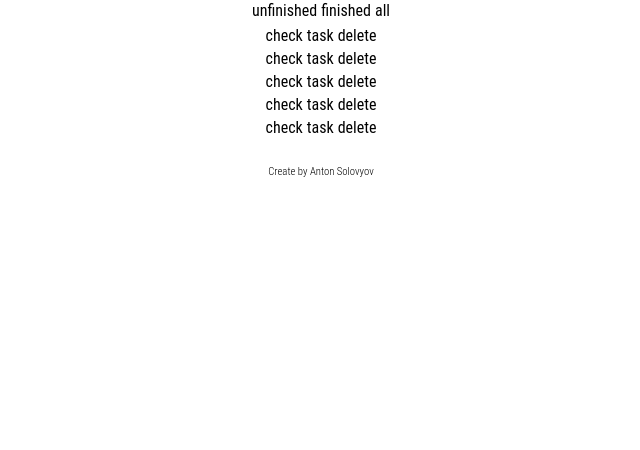
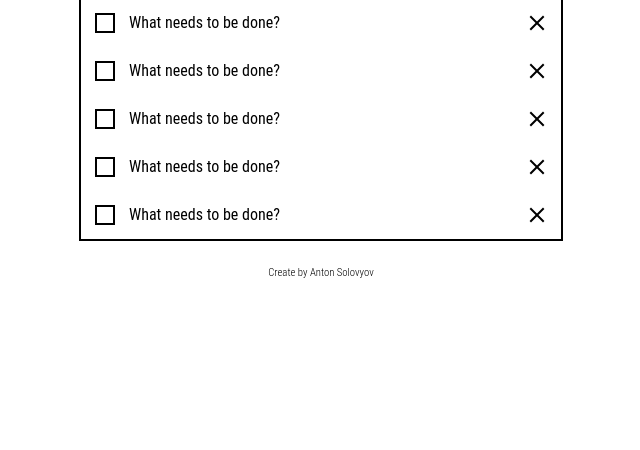
Before and after one commit to antoinesolovyov/todolist-vanilla-app, a plain HTML site: page index.html in a window 1280 px wide. Shown: the part 358-808 px from the top of the page, without its empty margins (319-959 px from the left). Drawn offline with Linux system fonts and the light colour scheme.

Commit message:
Add components style

```diff
--- a/components/Bar.js
+++ b/components/Bar.js
@@ -1,24 +1,51 @@
 export class Bar {
   constructor() {
+    // create bar elements
     this.barElement = document.createElement("table");
     this.tabListElement = document.createElement("tr");
-
     this.unfinishedTabElement = document.createElement("td");
-        this.unfinishedTabElement.innerText = "unfinished";
-
+    this.unfinishedTabElement.innerText = "Unfinished [ 5 ]";
     this.finishedTabElement = document.createElement("td");
-        this.finishedTabElement.innerText = "finished";
-
+    this.finishedTabElement.innerText = "Finished [ 0 ]";
     this.allTabElement = document.createElement("td");
-        this.allTabElement.innerText = "all";
+    this.allTabElement.innerText = "All [ 5 ]";
   }
 
   get bar() {
+    // set bar style
+    this.barElement.style.padding = "0px";
+    this.barElement.style.margin = "0px";
+    this.barElement.style.width = 480 + "px";
+    this.barElement.style.borderCollapse = "collapse";
 
-        this.tabListElement.append(this.unfinishedTabElement, this.finishedTabElement, this.allTabElement);
+    // set unfinished tab style
+    this.unfinishedTabElement.style.width = 160 + "px";
+    this.unfinishedTabElement.style.height = 48 + "px";
+    this.unfinishedTabElement.style.textAlign = "center";
+    this.unfinishedTabElement.style.borderBottom = "2px solid black";
+    this.unfinishedTabElement.style.borderRight = "2px solid black";
 
+    // set finished tab style
+    this.finishedTabElement.style.width = 160 + "px";
+    this.finishedTabElement.style.height = 48 + "px";
+    this.finishedTabElement.style.textAlign = "center";
+    this.finishedTabElement.style.borderBottom = "2px solid black";
+    this.finishedTabElement.style.borderRight = "2px solid black";
+
+    // set all tab style
+    this.allTabElement.style.width = 160 + "px";
+    this.allTabElement.style.height = 48 + "px";
+    this.allTabElement.style.textAlign = "center";
+
+    // append
+    this.tabListElement.append(
+      this.unfinishedTabElement,
+      this.finishedTabElement,
+      this.allTabElement
+    );
     this.barElement.append(this.tabListElement);
 
+    // return
     return this.barElement;
   }
 }
--- a/components/Footer.js
+++ b/components/Footer.js
@@ -4,10 +4,9 @@ export class Footer {
   }
 
   render(anchor) {
-
     this.text = document.createElement("h6");
     this.text.innerText = "Create by Anton Solovyov";
-        this.text.style.fontWeight = 160;
+    this.text.style.fontWeight = 200;
 
     this.footer.append(this.text);
     anchor.append(this.footer);
--- a/components/Form.js
+++ /dev/null
@@ -1,90 +0,0 @@
-export class Form {
-
-    constructor() {
-        this.login = "";
-        this.password = "";
-
-        this.form = document.createElement("form");
-
-        this.form.style.display = "flex";
-        this.form.style.flexDirection = "column";
-        this.form.style.alignItems = "center";
-        this.form.style.justifyContent = "center";
-    }
-
-    onSubmit() {
-        /*
-        let logpas = {};
-        logpas.login = this.loginElement.value;
-        logpas.password = this.passwordElement.value;
-
-        let response = fetch('', {
-            method: 'POST',
-            headers: {
-              'Content-Type': 'application/json;charset=utf-8'
-            },
-            body: JSON.stringify(logpas)
-        });
-
-        console.log(response);
-
-        this.login = this.loginElement.value;
-        this.password = this.passwordElement.value;
-
-        console.log(this.login, this.password);
-        */
-
-        console.log(this.form.target);
-
-        return false;
-
-    }
-
-    render(anchor) {
-
-        // login element
-        this.loginElement = document.createElement("input");
-        this.loginElement.placeholder = "Login";
-        this.loginElement.type = "text";
-
-        // password element
-        this.passwordElement = document.createElement("input");
-        this.passwordElement.placeholder = "Password";
-        this.passwordElement.type = "password";
-
-        // separator "or" element
-        this.separatorElement = document.createElement("p");
-        this.separatorElement.innerText = "or";
-        this.separatorElement.style.fontWeight = 160;
-
-        // buttons
-        this.signInElement = document.createElement("button");
-        this.signInElement.innerText = "Sign In";
-
-        this.signUpElement = document.createElement("button");
-        this.signUpElement.innerText = "Sign Un";
-
-        // append
-        this.form.append(this.loginElement, this.passwordElement, this.signInElement, this.separatorElement, this.signUpElement)
-
-        // add oclick method
-        this.signInElement.onclick = () => {
-            console.log("!");
-
-            anchor.innerHTML = "";
-
-            return false;
-        };
-    //    this.form.onsubmit = this.onSubmit.bind(this);
-
-/*
-        this.form.addEventListener("submit", () => {
-
-            console.log("!");
-
-            return false;
-        });
-*/
-        anchor.append(this.form);
-    }
-}
--- a/components/Header.js
+++ b/components/Header.js
@@ -4,10 +4,9 @@ export class Header {
   }
 
   render(anchor) {
-
     this.text = document.createElement("h1");
     this.text.innerText = "To Do List";
-        this.text.style.fontWeight = 480;
+    this.text.style.fontWeight = 400;
 
     this.header.append(this.text);
     anchor.append(this.header);
--- a/components/Input.js
+++ b/components/Input.js
@@ -1,14 +1,38 @@
 export class Input {
   constructor() {
+    // create elements
     this.form = document.createElement("form");
-
     this.input = document.createElement("input");
+    this.input.placeholder = "What needs to be done?";
     this.button = document.createElement("button");
   }
 
   render(anchor) {
+    // set input style
+    this.input.style.width = 420 + "px";
+    this.input.style.height = 48 + "px";
+    this.input.style.padding = "0px 0px 0px 12px";
+    this.input.style.border = "none";
+    this.input.style.outline = "none";
+    this.input.style.fontSize = 16 + "px";
+    this.input.style.fontWeight = 600;
 
+    // set button style
+    this.button.style.backgroundImage = "url('icons/arrow-icon.svg')";
+    this.button.style.backgroundRepeat = "no-repeat";
+    this.button.style.backgroundPosition = "center";
+    this.button.style.width = 48 + "px";
+    this.button.style.height = 48 + "px";
+    this.button.style.padding = "0px";
+    this.button.style.border = "none";
+    this.button.style.outline = "none";
 
+    // set form style
+    this.form.style.display = "flex";
+    this.form.style.border = "2px solid black";
+    this.form.style.marginBottom = 16 + "px";
+
+    // append
     this.form.append(this.input, this.button);
     anchor.append(this.form);
   }
--- a/components/Item.js
+++ b/components/Item.js
@@ -1,24 +1,48 @@
 export class Item {
   constructor() {
+    // create item elements
     this.itemElement = document.createElement("tr");
-
     this.checkboxElement = document.createElement("td");
-        this.checkboxElement.innerText = "check";
-
     this.taskElement = document.createElement("td");
-        this.taskElement.innerText = "task";
-
+    this.taskElement.innerText = "What needs to be done?";
     this.deleteElement = document.createElement("td");
-        this.deleteElement.innerText = "delete";
   }
 
   get item() {
-        this.itemElement.append(this.checkboxElement, this.taskElement, this.deleteElement);
+    // set checkbox style
+    this.checkboxElement.style.padding = "0px";
+    this.checkboxElement.style.margin = "0px";
+    this.checkboxElement.style.width = 48 + "px";
+    this.checkboxElement.style.height = 48 + "px";
+    this.checkboxElement.style.backgroundImage = "url('icons/square-icon.svg')";
+    this.checkboxElement.style.backgroundRepeat = "no-repeat";
+    this.checkboxElement.style.backgroundPosition = "center";
 
+    // set task style
+    this.taskElement.style.padding = "0px";
+    this.taskElement.style.margin = "0px";
+    this.taskElement.style.width = 384 + "px";
+    this.taskElement.style.height = 48 + "px";
+
+    // set delete style
+    this.deleteElement.style.padding = "0px";
+    this.deleteElement.style.margin = "0px";
+    this.deleteElement.style.width = 48 + "px";
+    this.deleteElement.style.height = 48 + "px";
+    this.deleteElement.style.backgroundImage = "url('icons/x-icon.svg')";
+    this.deleteElement.style.backgroundRepeat = "no-repeat";
+    this.deleteElement.style.backgroundPosition = "center";
+
+    // append
+    this.itemElement.append(
+      this.checkboxElement,
+      this.taskElement,
+      this.deleteElement
+    );
+
+    // return
     return this.itemElement;
   }
 
-    set item(task) {
-
+  set item(task) {}
 }
-}
--- a/components/List.js
+++ b/components/List.js
@@ -10,6 +10,11 @@ export class List {
   }
 
   get list() {
+    this.listElement.style.padding = "0px";
+    this.listElement.style.margin = "0px";
+    this.listElement.style.width = 480 + "px";
+    this.listElement.style.borderCollapse = "collapse";
+    this.listElement.style.borderTop = "none";
 
     for (let i = 0; i < 5; i++) {
       const item = new Item();
--- a/components/Table.js
+++ b/components/Table.js
@@ -4,15 +4,19 @@ import { List } from "./List.js";
 // Table <- {Bar, List}
 
 export class Table {
+  constructor() {
+    this.table = document.createElement("div");
 
-    constructor() {
-        this.bar = new Bar();
-        this.list = new List();
-    }
+    this.bar = new Bar();
+    this.list = new List();
+  }
 
+  render(anchor) {
+    // set table style
+    this.table.style.border = "2px solid black";
 
-    render(anchor) {
-
-        anchor.append(this.bar.bar, this.list.list);
-    }
+    // append
+    this.table.append(this.bar.bar, this.list.list);
+    anchor.append(this.table);
+  }
 }
--- a/index.html
+++ b/index.html
@@ -1,12 +1,12 @@
 <!DOCTYPE html>
 <html lang="en">
-<head>
-    <meta charset="UTF-8">
+  <head>
+    <meta charset="UTF-8" />
     <title>To Do List v0.02</title>
-    <link rel="icon" type="image/png" href="images/logo.png">
-    <link rel="stylesheet" href="style.css">
-</head>
-<body>
+    <link rel="icon" type="image/png" href="images/logo.png" />
+    <link rel="stylesheet" href="style.css" />
+  </head>
+  <body>
     <script type="module" src="main.js"></script>
-</body>
+  </body>
 </html>
```
Also changed, not shown: main.js (+1 -6 lines), icons/arrow-icon.svg (added), icons/check-square-icon.svg (added), icons/square-icon.svg (added), icons/x-icon.svg (added). Lines whose indentation alone changed are shown as unchanged.
